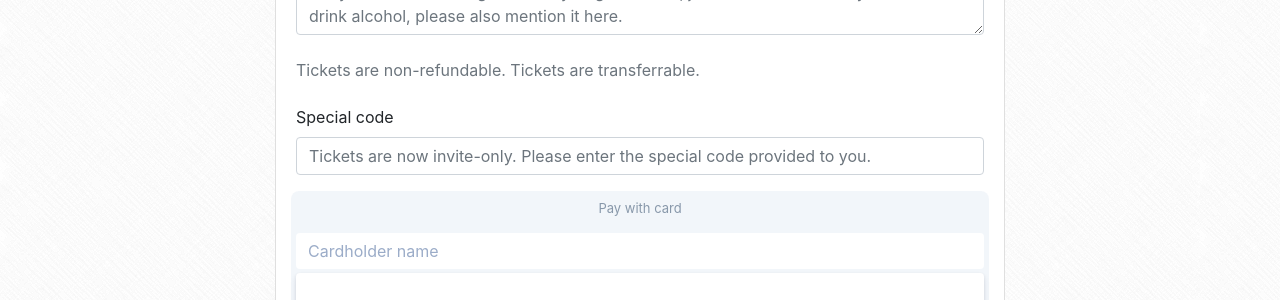
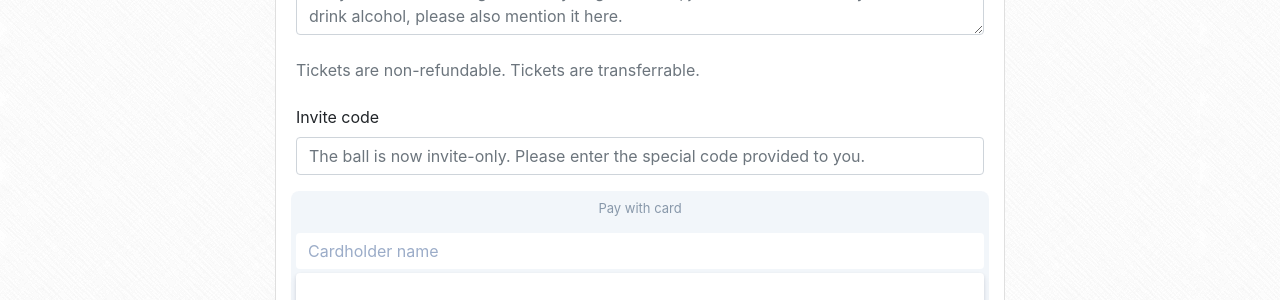
Before and after one commit to compsoc-edinburgh/website, a Jekyll site: the page built from _pages/infball.html, in a window 1280 px wide and 900 px high, scrolled down 2059 px. Shown: the part 415-715 px from the top of the window. Built offline with Jekyll 4.4.1, drawn with Linux system fonts in a browser that asks for light colours; nearby versions of some CDN libraries.

Commit message:
infball: tweak invite code form

```diff
--- a/_includes/infball/form.html
+++ b/_includes/infball/form.html
@@ -197,8 +197,8 @@
     {% if infball_payment %}
     <!-- Staff code -->
     <div class="form-group">
-        <label for="staffCode">Special code</label>
-        <input id="staffCode" class="form-control" maxlength="50" placeholder="Tickets are now invite-only. Please enter the special code provided to you."></input>
+        <label for="staffCode">Invite code</label>
+        <input id="staffCode" class="form-control" maxlength="50" placeholder="The ball is now invite-only. Please enter the special code provided to you."></input>
     </div>
 
     <div id="processingModal" class="d-none flex-column justify-content-center align-items-center">
```
